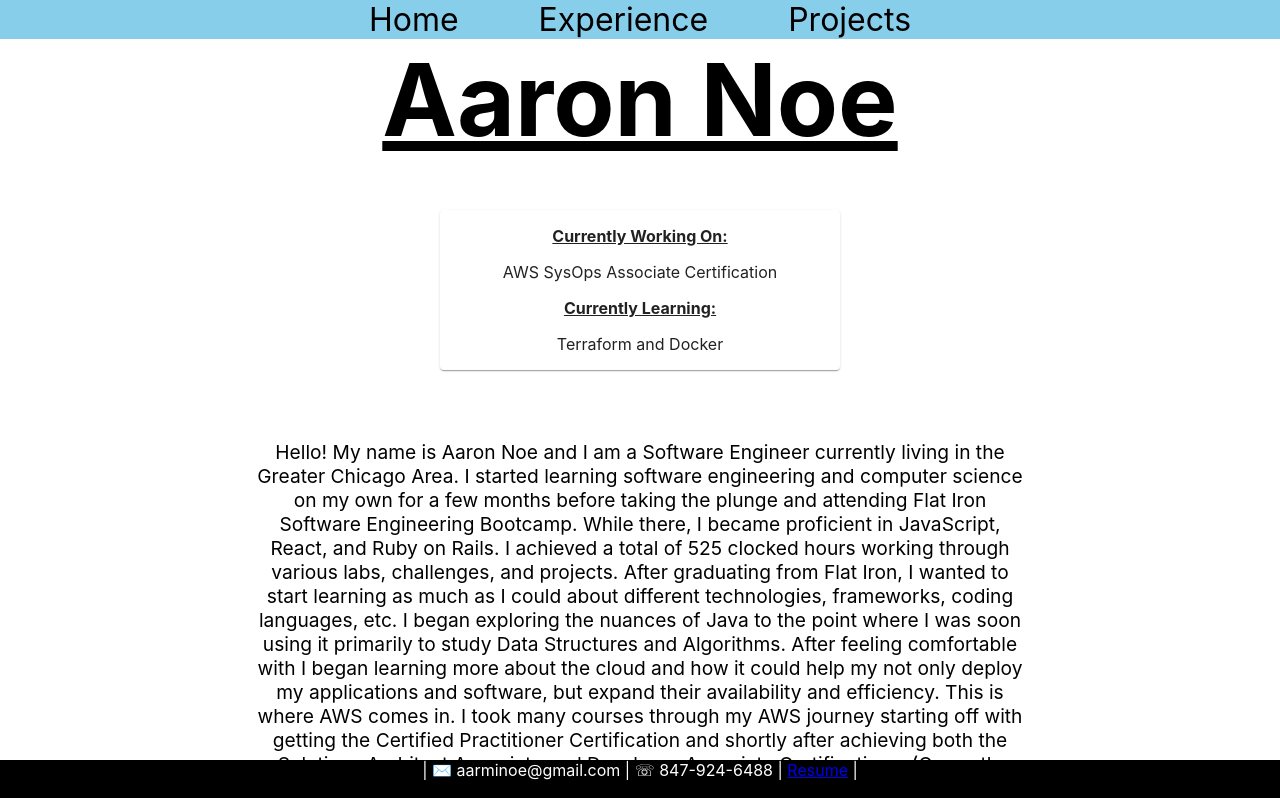
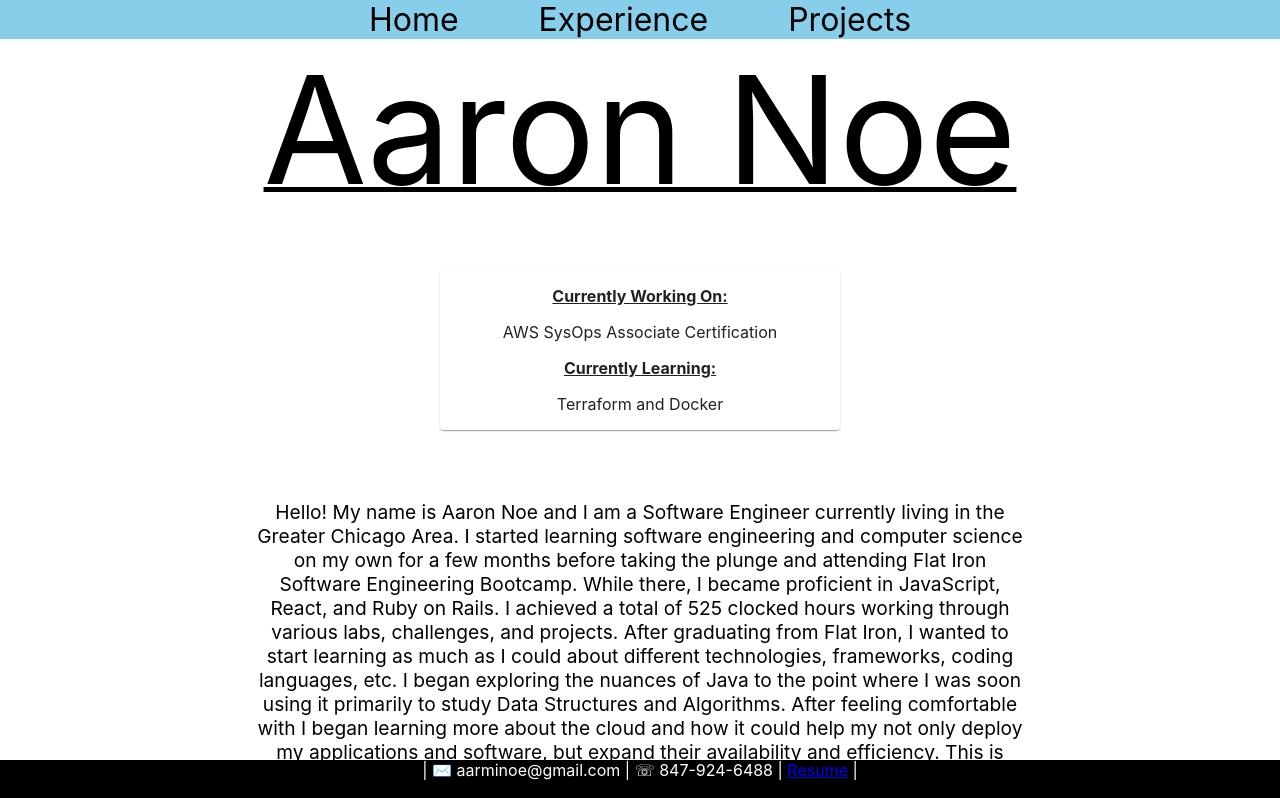
Before and after one commit to aarminoe/personal-site, a React (Create React App) app: page / in a window 1280 px wide. Shown: the top 798 px of the page. Built offline with nearby package versions, Linux system fonts and the light colour scheme; no server answers.

Commit message:
added css to home

```diff
--- a/src/App.css
+++ b/src/App.css
@@ -101,8 +101,9 @@
 }
 
 .aaron-title {
-  font-size: 100px;
+  font-size: 150px;
   text-decoration: underline;
+  text-decoration-thickness: 5px;
   margin-top: 0px;
 }
 
--- a/src/Home.js
+++ b/src/Home.js
@@ -7,9 +7,9 @@ function Home() {
     return(
         <div className="home-page">
             <div>
-                <h1 className="aaron-title">
+                <div className="aaron-title">
                     Aaron Noe
-                </h1>
+                </div>
                 <h2>
 
                 </h2>
```
